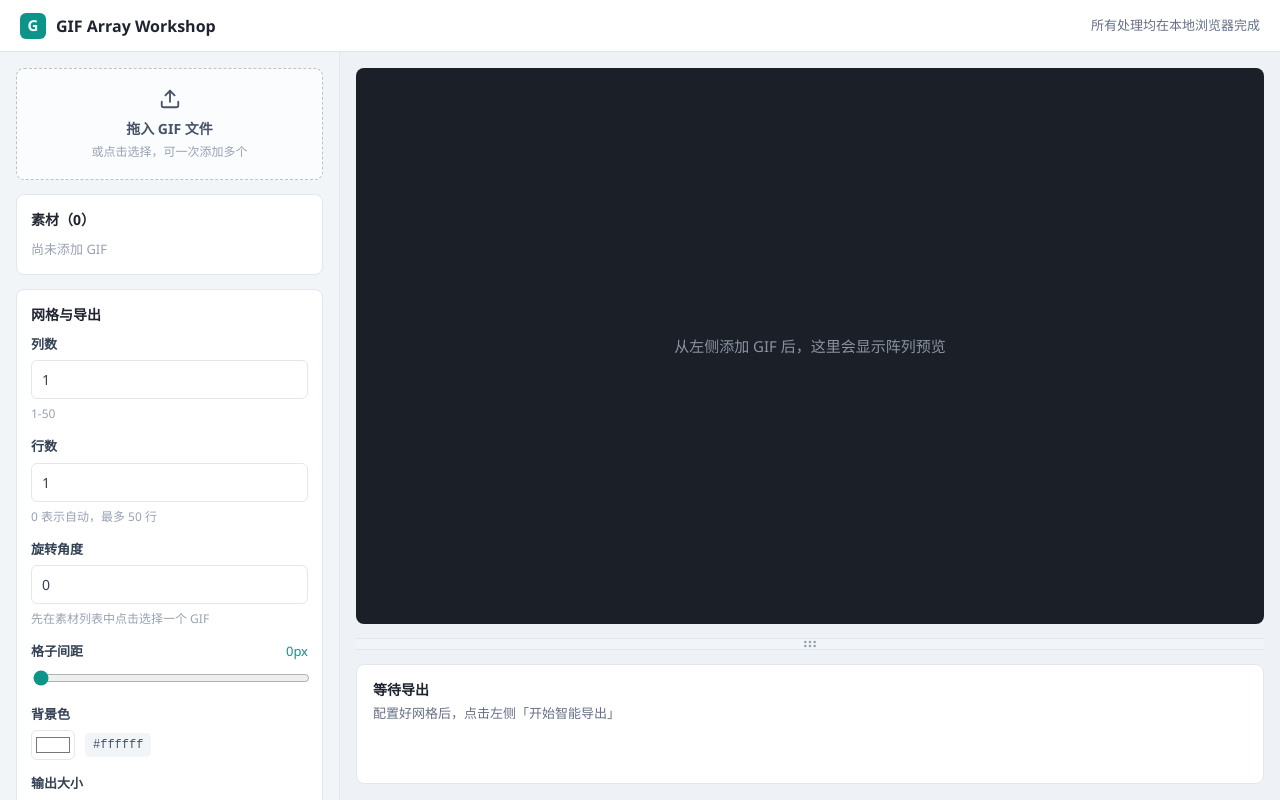
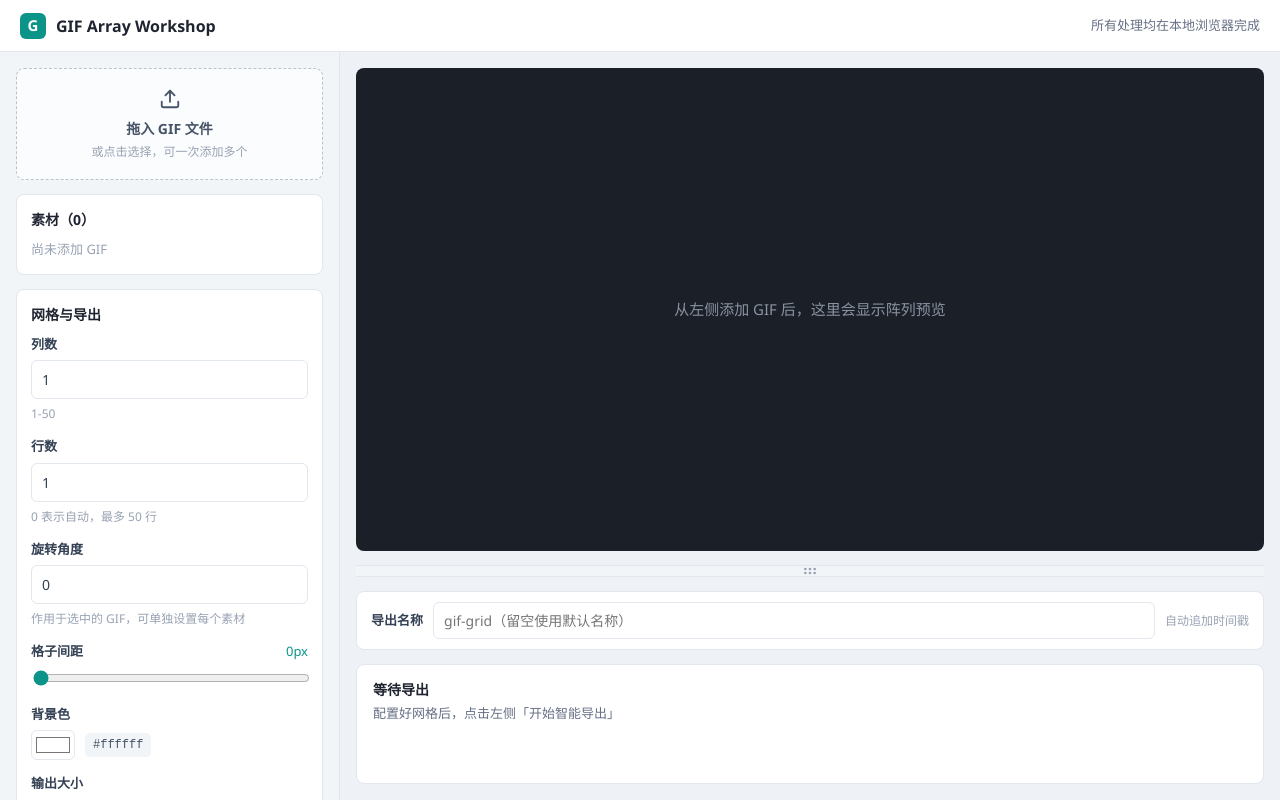
Before and after one commit to LOTUSzzzzzz/gif, a React (Vite) app: page / in a window 1280 px wide. Built offline with nearby package versions, Linux system fonts and the light colour scheme.

Commit message:
Add custom export name with timestamp and refine rotation hint

```diff
--- a/src/App.tsx
+++ b/src/App.tsx
@@ -20,7 +20,7 @@ import { PreviewStage } from "./components/PreviewStage";
 import { ExportPanel } from "./components/ExportPanel";
 import { computeExportTimeline } from "./lib/timeline";
 import { computeOutputSize } from "./lib/layout";
-import { formatBytes, formatMs } from "./lib/format";
+import { buildExportFileName, formatBytes, formatMs } from "./lib/format";
 
 const DEFAULT_CONFIG: GridConfig = {
   columns: 1,
@@ -69,6 +69,8 @@ export default function App() {
   });
   const [result, setResult] = useState<ExportStats | null>(null);
   const [downloadUrl, setDownloadUrl] = useState<string | null>(null);
+  const [exportName, setExportName] = useState("");
+  const [exportFileName, setExportFileName] = useState("");
   const [error, setError] = useState<string | null>(null);
   const [selectedAssetId, setSelectedAssetId] = useState<string | null>(null);
   const canvasRef = useRef<HTMLCanvasElement | null>(null);
@@ -254,6 +256,8 @@ export default function App() {
         break;
       case "exported": {
         const blob = new Blob([msg.bytes], { type: "image/gif" });
+        const fileName = buildExportFileName(exportName);
+        setExportFileName(fileName);
         setDownloadUrl((prev) => {
           if (prev) URL.revokeObjectURL(prev);
           return URL.createObjectURL(blob);
@@ -366,6 +370,7 @@ export default function App() {
     if (!worker || !canExport) return;
     setPlaying(false);
     setResult(null);
+    setExportFileName("");
     setError(null);
     setDownloadUrl((prev) => {
       if (prev) URL.revokeObjectURL(prev);
@@ -445,7 +450,6 @@ export default function App() {
           />
           <SettingsPanel
             config={config}
-            selectedAssetName={selectedAsset?.name ?? null}
             rotation={selectedAsset?.rotation ?? 0}
             onRotationChange={changeRotation}
             onChange={(patch) => setConfig((c) => ({ ...c, ...patch }))}
@@ -490,6 +494,19 @@ export default function App() {
           >
             <GripHorizontal size={16} />
           </div>
+          <div className="export-name-bar">
+            <label htmlFor="exportName">导出名称</label>
+            <input
+              id="exportName"
+              type="text"
+              value={exportName}
+              maxLength={60}
+              placeholder="gif-grid（留空使用默认名称）"
+              disabled={exporting}
+              onChange={(e) => setExportName(e.target.value)}
+            />
+            <span>自动追加时间戳</span>
+          </div>
           <ExportPanel
             exporting={exporting}
             progress={{
@@ -501,6 +518,7 @@ export default function App() {
             downloadUrl={downloadUrl}
             error={error}
             height={exportHeight}
+            fileName={exportFileName}
             onCancel={() => workerRef.current?.postMessage({ type: "cancel" })}
           />
         </main>
--- a/src/components/ExportPanel.tsx
+++ b/src/components/ExportPanel.tsx
@@ -9,6 +9,7 @@ interface ExportPanelProps {
   downloadUrl: string | null;
   error: string | null;
   height: number;
+  fileName: string;
   onCancel: () => void;
 }
 
@@ -19,6 +20,7 @@ export function ExportPanel({
   downloadUrl,
   error,
   height,
+  fileName,
   onCancel,
 }: ExportPanelProps) {
   if (exporting) {
@@ -47,7 +49,7 @@ export function ExportPanel({
       <section className="export-panel" style={{ height, overflowY: "auto" }}>
         <div className="export-head">
           <h2>导出结果</h2>
-          <a className="primary-btn" href={downloadUrl} download="gif-grid.gif">
+          <a className="primary-btn" href={downloadUrl} download={fileName}>
             <Download size={16} /> 下载 GIF（{formatBytes(result.finalSizeBytes)}）
           </a>
         </div>
--- a/src/components/SettingsPanel.tsx
+++ b/src/components/SettingsPanel.tsx
@@ -3,7 +3,6 @@ import type { GridConfig } from "../types";
 
 interface SettingsPanelProps {
   config: GridConfig;
-  selectedAssetName: string | null;
   rotation: number;
   onRotationChange: (degrees: number) => void;
   onChange: (patch: Partial<GridConfig>) => void;
@@ -87,7 +86,6 @@ function GridNumberField({
 
 export function SettingsPanel({
   config,
-  selectedAssetName,
   rotation,
   onRotationChange,
   onChange,
@@ -127,11 +125,7 @@ export function SettingsPanel({
         value={rotation}
         min={0}
         max={360}
-        hint={
-          selectedAssetName
-            ? `作用于「${selectedAssetName}」`
-            : "先在素材列表中点击选择一个 GIF"
-        }
+        hint="作用于选中的 GIF，可单独设置每个素材"
         normalize={(n) => ((Math.round(n) % 360) + 360) % 360}
         disabled={disabled}
         onChange={onRotationChange}
--- a/src/lib/format.ts
+++ b/src/lib/format.ts
@@ -18,3 +18,13 @@ export function formatReduction(before: number, after: number): string {
   const pct = ((before - after) / before) * 100;
   return `${pct >= 0 ? "缩小" : "增大"} ${Math.abs(pct).toFixed(1)}%`;
 }
+
+export function buildExportFileName(customName: string): string {
+  const now = new Date();
+  const pad = (n: number) => String(n).padStart(2, "0");
+  const timestamp = `${now.getFullYear()}${pad(now.getMonth() + 1)}${pad(
+    now.getDate(),
+  )}-${pad(now.getHours())}${pad(now.getMinutes())}${pad(now.getSeconds())}`;
+  const base = customName.trim() || "gif-grid";
+  return `${base}_${timestamp}.gif`;
+}
--- a/src/styles.css
+++ b/src/styles.css
@@ -465,6 +465,39 @@ input[type="range"] {
   background: #e8f5f2;
 }
 
+.export-name-bar {
+  flex: 0 0 auto;
+  display: flex;
+  align-items: center;
+  gap: 10px;
+  padding: 10px 14px;
+  background: #ffffff;
+  border: 1px solid #e2e7ed;
+  border-radius: 8px;
+}
+
+.export-name-bar label {
+  flex: 0 0 auto;
+  font-size: 13px;
+  font-weight: 600;
+  color: #344054;
+}
+
+.export-name-bar input {
+  flex: 1;
+  min-width: 0;
+  border: 1px solid #e2e7ed;
+  border-radius: 6px;
+  padding: 7px 10px;
+  color: #344054;
+}
+
+.export-name-bar span {
+  flex: 0 0 auto;
+  color: #98a2b3;
+  font-size: 12px;
+}
+
 body.dragging-split {
   cursor: row-resize;
   user-select: none;
```
Also changed, not shown: 1 other file (tests, documents, lock files or other folders).
